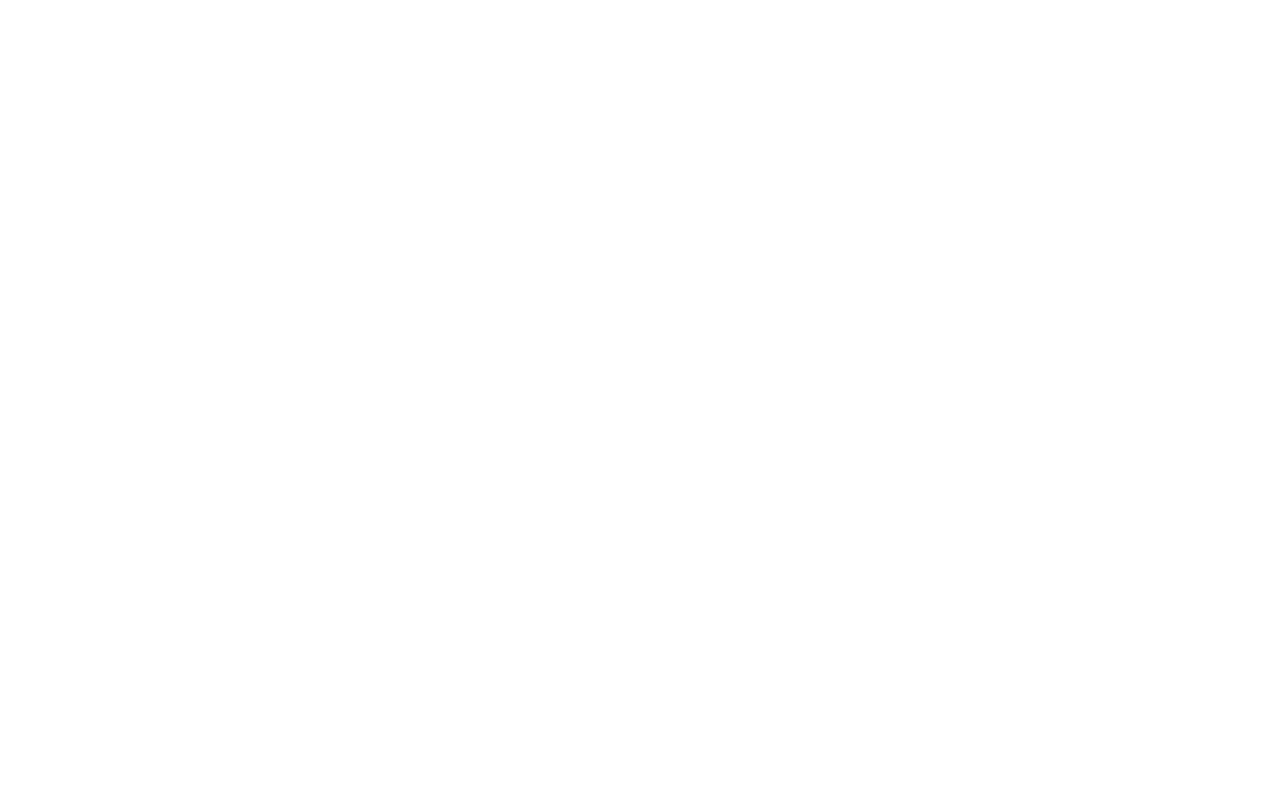
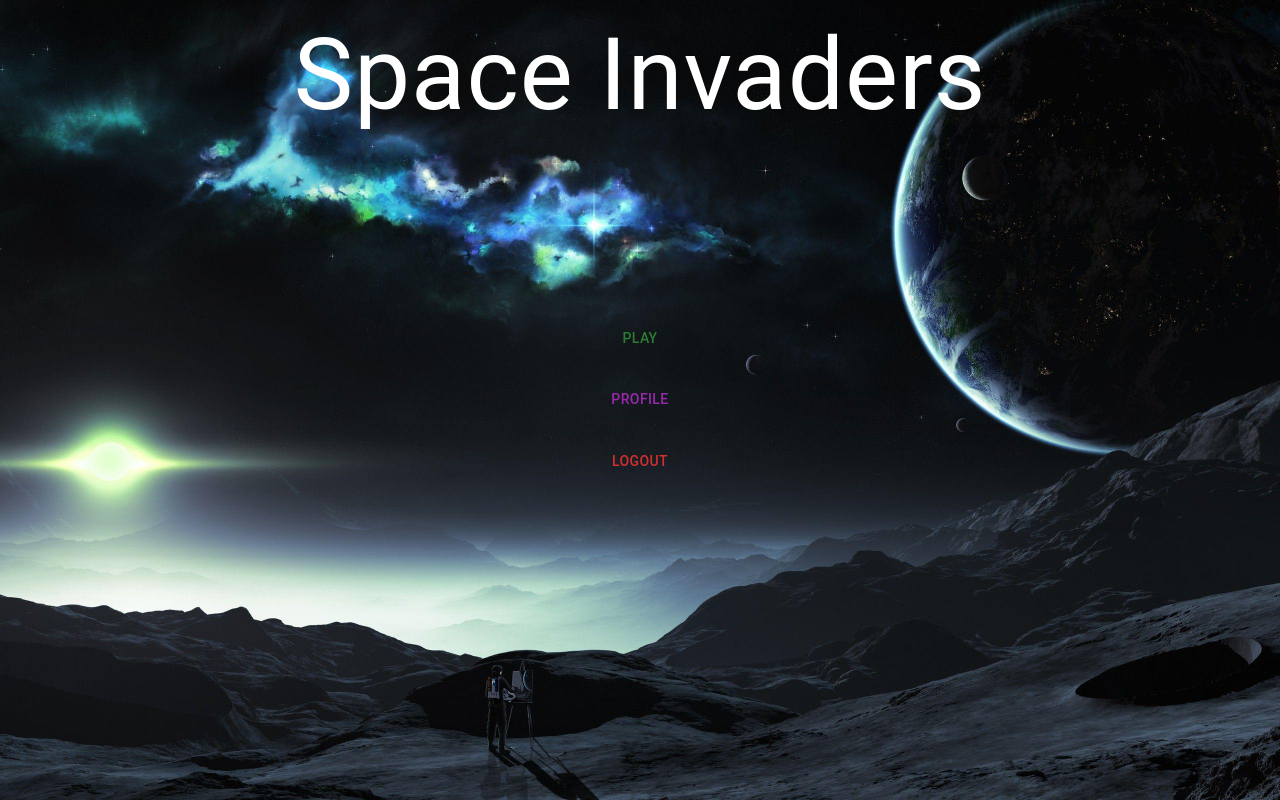
Before and after one commit to eliu0120/Space-Invaders, a React (Create React App) app: page /home in a window 1280 px wide. Before the commit this address had no page. Built offline with nearby package versions, Linux system fonts and the light colour scheme; no server answers.

Commit message:
Added home page

```diff
--- a/public/death.html
+++ b/public/death.html
@@ -12,8 +12,7 @@
     <button onclick="activate()">press me</button>
     <div id="death" class="hide">
         <button class="clicker clicker2" onclick="window.location.href='game.html'">Play Again</button>
-        <button class="clicker clicker1" onclick="window.location.href='/test'">Return Home</button>
-        <button class="clicker clicker3" onclick="window.location.href='/'">Leaderboard</button>
+        <button class="clicker clicker1" onclick="window.location.href='/home'">Return Home</button>
         <button class="clicker clicker4" onclick="window.location.href='/profile'">Profile</button>
     </div>
 
--- a/src/App.js
+++ b/src/App.js
@@ -20,7 +20,7 @@
         <Route index element={<Navigate to="login" replace />} />
         <Route path='/login' element={<SignIn />} />
         <Route path='/register' element={<SignUp />} />
-        <Route path='/test' element={<Test />} />
+        <Route path='/home' element={<Test />} />
         <Route path='/save' element={<Save />} />
         <Route path='/profile' element={<Profile />} />
       </Routes>
--- a/src/components/login.js
+++ b/src/components/login.js
@@ -39,7 +39,7 @@
 
     useEffect(() => {
         if (user)
-          navigate("/test");
+          navigate("/home");
     }, [user]);
 
     return (
--- a/src/components/signup.js
+++ b/src/components/signup.js
@@ -40,7 +40,7 @@
 
     useEffect(() => {
         if (user)
-            navigate("/test");
+            navigate("/home");
     }, [user]);
 
     return (
--- a/src/components/test.js
+++ b/src/components/test.js
@@ -1,13 +1,12 @@
 import React, { useEffect, useState } from 'react';
 import { useNavigate } from "react-router-dom";
-import { auth, logout, addImage } from "../firebase";
+import { auth, logout } from "../firebase";
 import { onAuthStateChanged } from "firebase/auth";
-import Button from "@mui/material/Button";
+import {Stack ,Button, Typography} from "@mui/material";
 
 export default function Test() {
   const navigate = useNavigate();
   const [user, setUser] = useState(auth.currentUser);
-  const [selectedImage, setSelectedImage] = useState("");
 
   useEffect(() => {
     onAuthStateChanged(auth, async (user) => {
@@ -18,29 +17,33 @@
   }, [user]);
 
   return (
-    <div>
-      <p>Hello World!!!</p>
-
-      <Button type="button" onClick={() => {
-        logout();
-        navigate("/")
-      }}>Log Out</Button>
-
-      <input
-        type="file"
-        name="myImage"
-        onChange={(event) => {
-          console.log(event.target.files[0]);
-          setSelectedImage(URL.createObjectURL(event.target.files[0]));
-        }}
-      />
-      <img src={selectedImage} alt="something"></img>
-
-      <Button type="button" onClick={() => {
-        addImage(selectedImage);
-      }}>upload</Button>
-
-      <a href="game.html">Gameing</a>
+    <div style={{
+      backgroundImage: "url(/background.jpg)",
+      backgroundPosition: 'center',
+      backgroundSize: 'cover',
+      backgroundRepeat: 'no-repeat',
+      width: '100vw',
+      height: '100vh'
+    }}>
+      <div className="App" sx={{ ":hover": { boxShadow: "10px 10px 20px #ccc", } }}>
+        <Typography fontSize={100} color="white" style={{ minHeight: "40vh" }} margin="normal" textAlign="center">Space Invaders</Typography>
+        <Stack>
+          <Button sx={{ borderRadius: 3 }} margin="normal" color="success" varient="contained" onClick = { () => {
+            window.location.href ="game.html"
+          }}> Play </Button>
+        </Stack>
+        <Stack>
+          <Button sx={{ marginTop: 3, borderRadius: 3 }} margin="normal" color="secondary" varient="contained" onClick = { () => {
+            navigate("/profile");
+          }}>Profile</Button>
+        </Stack>
+        <Stack>
+          <Button sx={{ marginTop: 3, borderRadius: 3, minHeight: "5vh" }} width={"200%"} color="error" varient="contained" onClick = { () => {
+            logout();
+            navigate("/");
+          }}>Logout</Button>
+        </Stack>
+      </div>
     </div>
-  )
+  );
 }
```
Also changed, not shown: public/style.css (+1 -14 lines), public/background.jpg (added).
